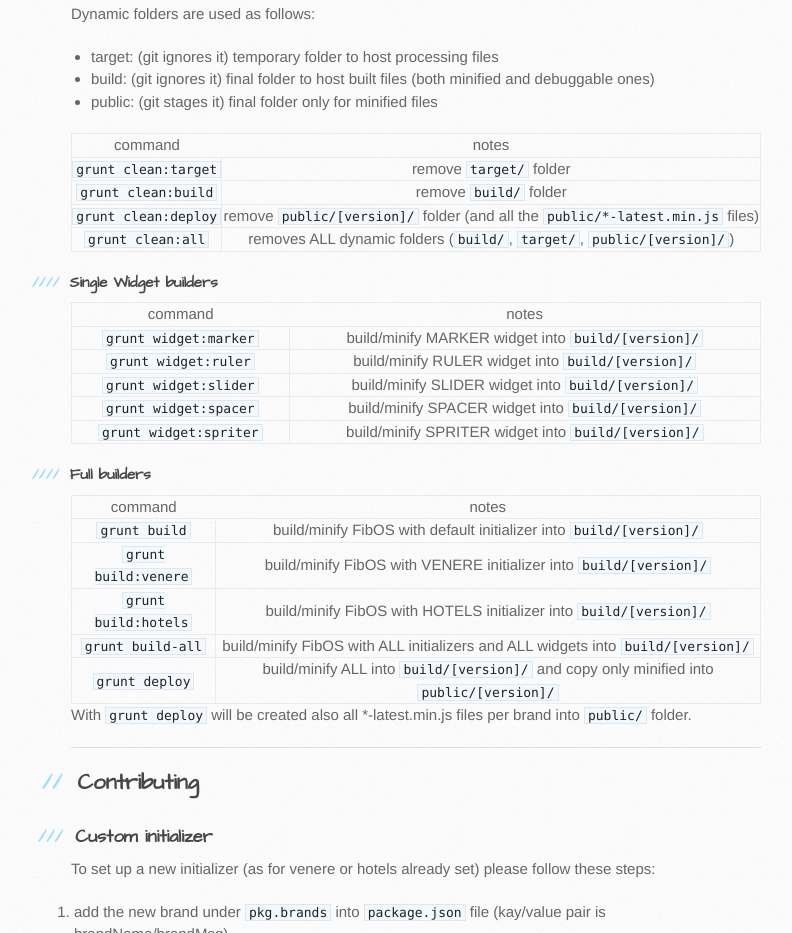
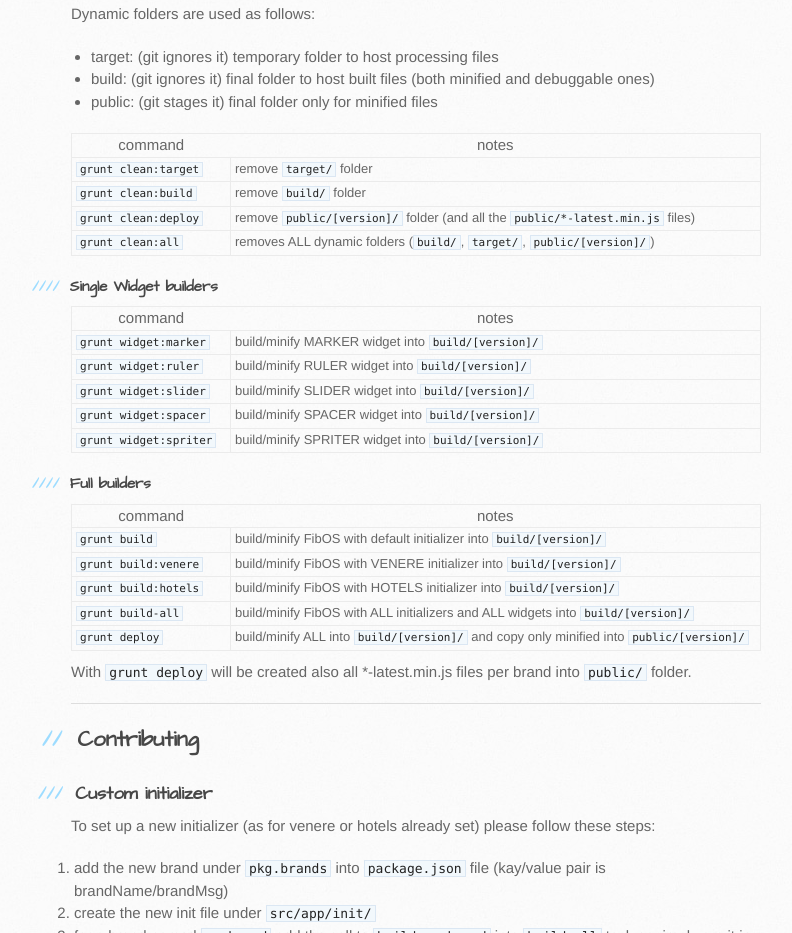
Before and after one commit to HotelsDotCom/FibOS, a plain HTML site: page index.html in a window 1280 px wide. Shown: the part 6935-7868 px from the top of the page, without its empty margins (99-891 px from the left). Drawn offline with Linux system fonts and the light colour scheme.

Commit message:
minor layout improvements

```diff
--- a/stylesheets/stylesheet.css
+++ b/stylesheets/stylesheet.css
@@ -590,6 +590,7 @@ hr {
 table {
   width: 100%;
   border: 1px solid #ebebeb;
+  margin-bottom: 10px;
 }
 
 th {
@@ -597,9 +598,17 @@ th {
 }
 
 td {
+  font-size: 13px;
   font-weight: 300;
-  text-align: center;
   border: 1px solid #ebebeb;
+  padding: 1px 4px 3px;
+}
+td:first-child {
+  width: 150px;
+}
+
+td code, td pre {
+  font-size: 11px;
 }
 
 form {
```
